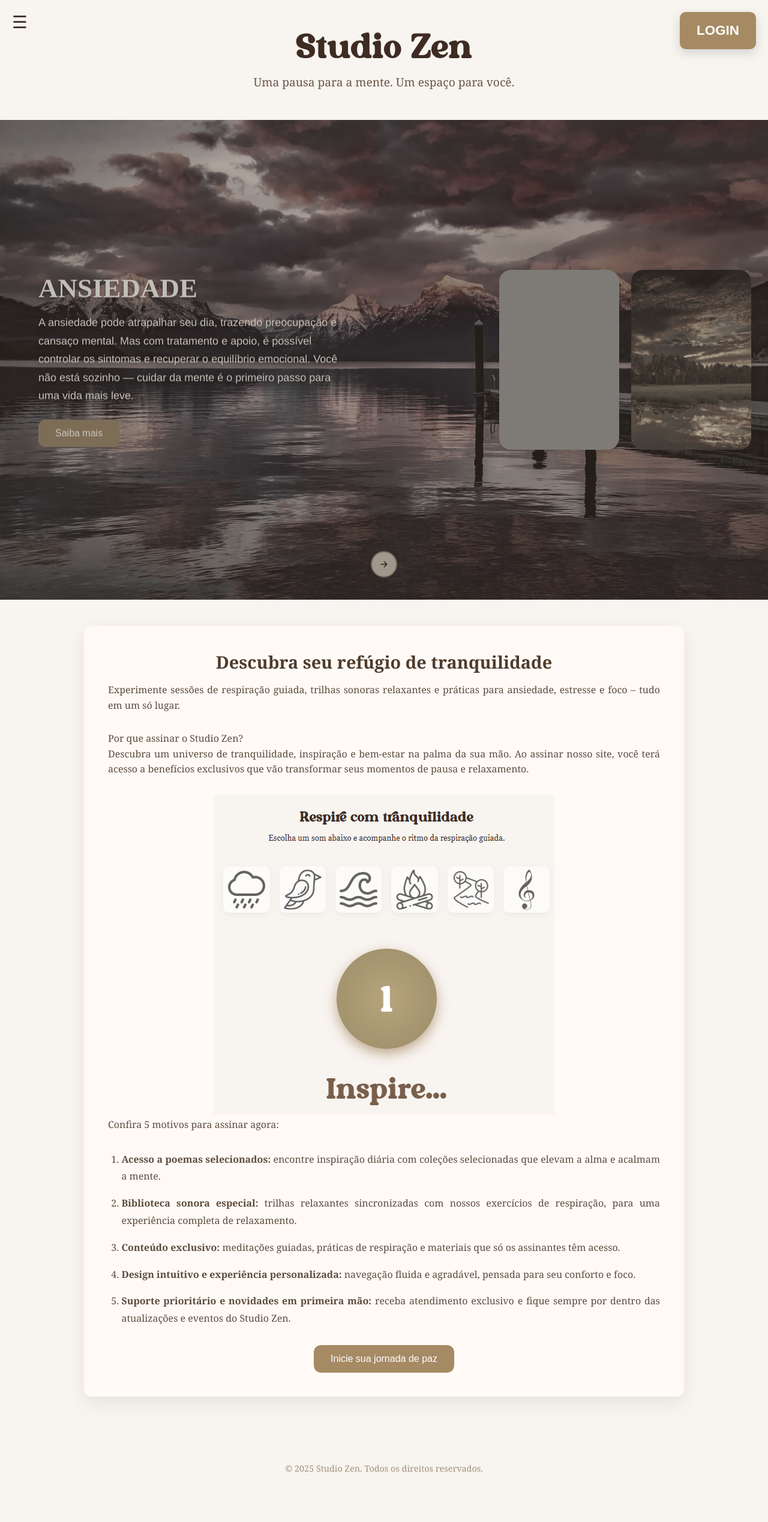
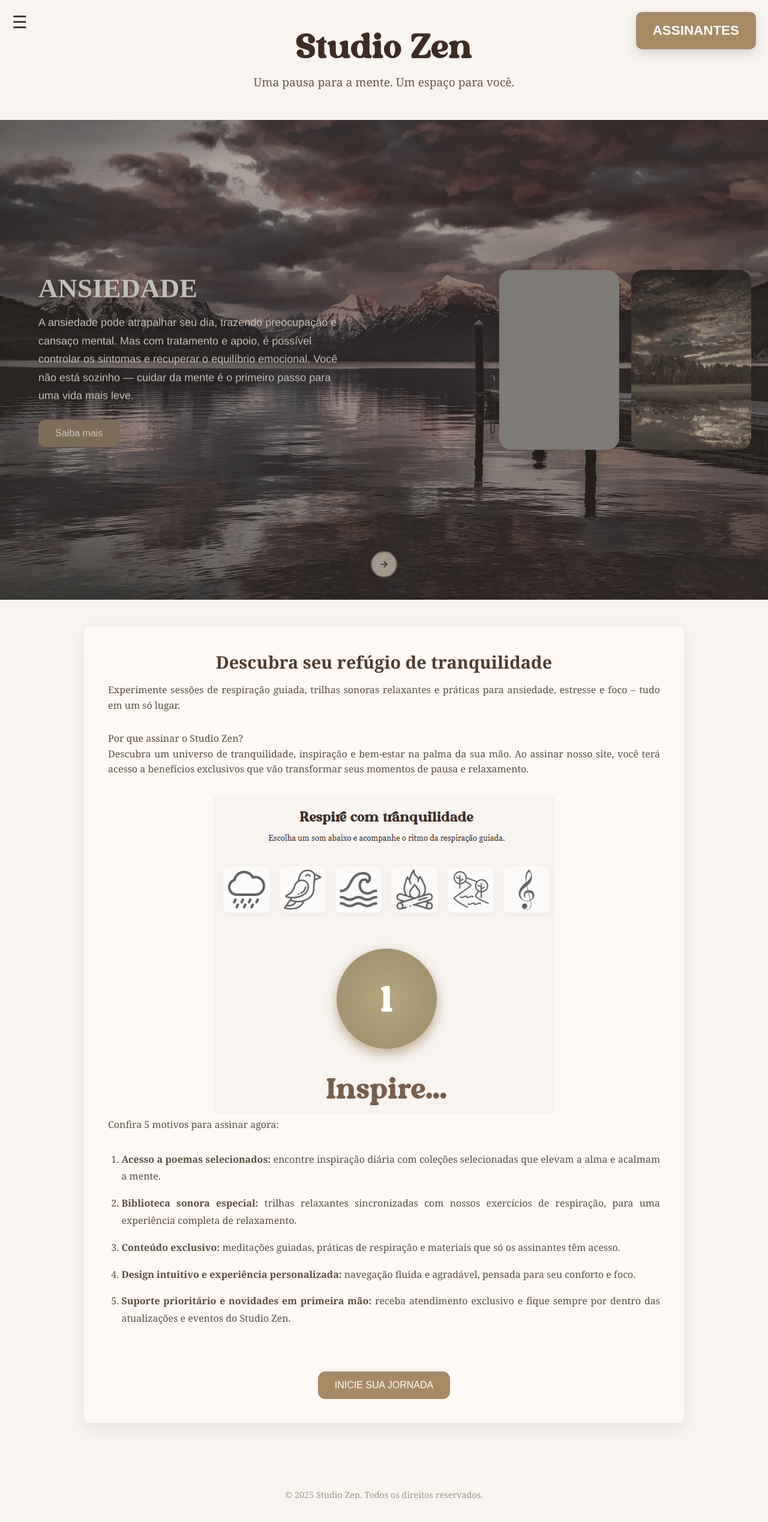
Before and after one commit to grupomvp8/trabalhomvp, a plain HTML site: page home/home/index.html in a window 1280 px wide. Shown: the whole page at 60% size. Before the commit the page ends 2498 px from the top, so only its background shows below. Drawn offline with nearby package versions, Linux system fonts and the light colour scheme; grey boxes are pictures that could not be loaded.

Commit message:
botões da home

```diff
--- a/home/home/index.html
+++ b/home/home/index.html
@@ -8,7 +8,7 @@
 </head>
 <body>
     <a href="../user e adm/telalogin/login.html">
-    <button class="subscribe-button">LOGIN</button>
+    <button class="subscribe-button">ASSINANTES</button>
     </a>
 
     <div class="menu-container">
@@ -88,9 +88,10 @@
     <li><strong>Design intuitivo e experiência personalizada:</strong> navegação fluida e agradável, pensada para seu conforto e foco.</li>
     <li><strong>Suporte prioritário e novidades em primeira mão:</strong> receba atendimento exclusivo e fique sempre por dentro das atualizações e eventos do Studio Zen.</li>
   </ol>
-
+</br>
+</br>
   <a href="../assinatura/assine.html">
-    <button class="cta-button">Inicie sua jornada de paz</button>
+    <button class="cta-button">INICIE SUA JORNADA</button>
   </a>
 </div>
 
--- a/home/home/style.css
+++ b/home/home/style.css
@@ -126,6 +126,7 @@ header p {
     cursor: pointer;
     transition: background-color 0.3s ease, transform 0.3s ease;
 }
+
 
 .cta-button:hover,
 .content button:hover {
```
